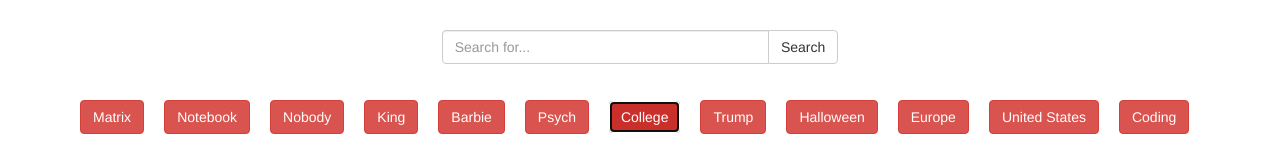
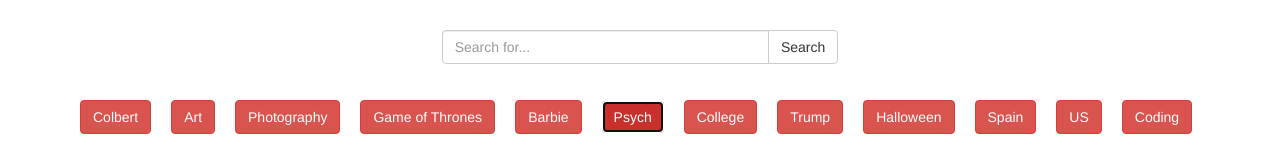
Before and after one commit to bowenbrinegar/giphy, a website: page index.html in a window 1280 px wide. Both pictures are taken after a click on the element 640 px from the left and 117 px from the top of the page. Drawn offline with nearby package versions, Linux system fonts and the light colour scheme; no server answers.

Commit message:
bugs fixed, final changes made

```diff
--- a/assets/javascript/app.js
+++ b/assets/javascript/app.js
@@ -1,8 +1,6 @@
 $(document).ready(function()  {
 
-
-
-var gifs = ["Matrix", "Notebook", "Nobody", "King", "Barbie", "Psych", "College", "Trump", "Halloween", "Europe", "United States", "Coding"];
+var gifs = ["Colbert", "Art", "Photography", "Game of Thrones", "Barbie", "Psych", "College", "Trump", "Halloween", "Spain", "US", "Coding"];
 
 var xxGif = [];
 var xxLink = [];
@@ -10,18 +8,23 @@
 var xxRating = [];
 var xxHeight = [];
 var term;
+var offset;
+var queryURL;
+var click = 0;
 
 function displayGifs() {
+    offset = 0;
+    click++;
+
     term = $(this).attr('data-name');
-    var queryURL;
 
-    var offset = 0;
-
+    if (click > 1) {
         $('#grid').masonry( 'remove', $('#grid').find('.grid-item') ).masonry('layout');
         $('#grid').masonry({
           itemSelector: '.grid-item',
           columnWidth: 5,
         });
+    }
 
     firstRun();
 
@@ -45,6 +48,7 @@
     };
 
     function firstRun() {
+        console.log(offset)
         URL();
         fetchAjaxContent();
         setTimeout(loop, 500);
@@ -53,7 +57,8 @@
 
     $(window).scroll(function() {
         if ($(window).scrollTop() >= ($(document).height() - $(window).height()) * 0.9) {
-            console.log("help!")
+            offset = offset + 30
+            console.log(offset)
             URL();
             fetchAjaxContent();
             loop();
@@ -62,7 +67,6 @@
     });
 
     function refresh() {
-        offset = offset + 30;
         xxGif = [];
         xxLink = [];
         xxStill = [];
@@ -84,13 +88,12 @@
             $('#grid').append( listItem  )
 
             $('#grid').masonry( 'appended', listItem );
-
+        }
+    }
     $('#grid').masonry({
               itemSelector: '.grid-item',
               columnWidth: 5,
     });
-        }
-    }
 };
 
 
@@ -121,54 +124,3 @@
 
 
 });
-
-
-// $.ajax({
- //      url: queryURL,
- //      method: 'GET'
- //    }).done(function(response) {
- //            console.log(response)
-
- //            for (i = 0; i < 1; i++) {
-
- //                var gif = $("<img class='box3'>").attr("src", response.data[i].images.fixed_width.url).css("height", response.data[i].images.fixed_width.height * 1.5);
- //                var link = $("<a target='blank'>").attr("href", response.data[i].bitly_gif_url).append(gif);
- //                var still = $("<img class='box3'>").attr("src", response.data[i].images.fixed_width_still.url).css("height", response.data[i].images.fixed_width.height * 1.5);
- //                var rating = $("<h1 class='rating'>").append(response.data[i].rating);
- //                var div2 = $("<div class='gifhover box3'>").append(rating).append(link).css("height", response.data[i].images.fixed_width.height * 1.5);
- //                var div1 = $("<div class='wrap box3'>").append(still).append(div2).css("height", response.data[i].images.fixed_width.height * 1.5);
-
- //                var listItem = $("<div>").append(div1).addClass("grid-item").css("height", response.data[i].images.fixed_width.height * 1.5).attr("data-aos", "slide-up");
-
- //                    $('#grid').append( listItem )
- //                    $('#grid').masonry( 'appended', listItem);
- //            }
-
-
- //    });
-
-
-
-
-
-    // $(window).scroll(function(){
-
-    //             if ($(window).scrollTop() >= ($(document).height() - $(window).height())* 0.9) {
-
-    //                 for (var x = 0; x < 20; x++) {
-
-    //                     var gif = $("<img class='box3'>").attr("src", response.data[x].images.fixed_width.url).css("height", response.data[x].images.fixed_width.height * 1.5);
-    //                     var link = $("<a target='blank'>").attr("href", response.data[x].bitly_gif_url).append(gif);
-    //                     var still = $("<img class='box3'>").attr("src", response.data[x].images.fixed_width_still.url).css("height", response.data[x].images.fixed_width.height * 1.5);
-    //                     var rating = $("<h1 class='rating'>").append(response.data[x].rating);
-    //                     var div2 = $("<div class='gifhover box3'>").append(rating).append(link).css("height", response.data[x].images.fixed_width.height * 1.5);
-    //                     var div1 = $("<div class='wrap box3'>").append(still).append(div2).css("height", response.data[x].images.fixed_width.height * 1.5);
-
-    //                     var listItem = $("<div>").append(div1).addClass("grid-item").css("height", response.data[x].images.fixed_width.height * 1.5).attr("data-aos", "slide-up");
-
-    //                         $('#grid').append( listItem )
-    //                         $('#grid').masonry( 'appended', listItem);
-    //                 }
-
-    //             };
-    //         });
--- a/index.html
+++ b/index.html
@@ -17,7 +17,6 @@
 
 <button id="myBtn" title="Go to top">Top</button>
 
-
 	<div class='container0'>
 		<div class='col-lg-4 col-md-4 col-sm-4'></div>
 			<div class="col-lg-4 col-md-4 col-sm-4">
@@ -26,11 +25,10 @@
 		      <span class="input-group-btn">
 		        <button id="add-gif" class="btn btn-default" type="button">Search</button>
 		      </span>
-			    </div><!-- /input-group -->
-			  </div><!-- /.col-lg-6 -->
+		    </div>
+		  </div>
 		<div class='col-lg-4 col-md-4 col-sm-4'></div>
 	</div>
-
 
 	<div class='row'>
 		<div class='col-lg-12'>
@@ -42,8 +40,6 @@
 		</div>
 	</div>
 
-
-
 	<div class='container2'>
 		<div id="grid">
 
@@ -51,47 +47,17 @@
 	</div>
 
 
-
-
-	<!-- <div class='wrap'>
-		<img class='box3' src='http://assets1.ignimgs.com/2017/03/06/wonderwoman-1280-9amembargo-1488818748850_1280w.jpg'>
-		<div class='gifhover box3'>
-			<h1 class=rating>G<h1>
-			<a href='http://media.comicbook.com/2017/06/captain-america-wonder-woman-1000968-1280x0.png' target='_blank'><img class='box3' src='http://media.comicbook.com/2017/06/captain-america-wonder-woman-1000968-1280x0.png'></a>
-		</div>
-	</div>
- -->
-
-
-
 	<script src="https://maxcdn.bootstrapcdn.com/bootstrap/3.3.7/js/bootstrap.min.js" integrity="sha384-Tc5IQib027qvyjSMfHjOMaLkfuWVxZxUPnCJA7l2mCWNIpG9mGCD8wGNIcPD7Txa" crossorigin="anonymous"></script>
-
-
-
-<!-- <script>
- $(document).ready(function() {
- $('.grid').masonry({
- // options
- 	columnWidth: 200,
- 	gutter: 10,
- 	horizontalOrder: true,
-  itemSelector: '.grid-item',
-});
-});
-</script> -->
 
 	<script type="text/javascript" src="assets/javascript/app.js"></script>
 
 	<script type="text/javascript" src="assets/javascript/masonry.js"></script>
 
-
 	<script src="node_modules/aos/dist/aos.js"></script>
-
 
 	<script type="text/javascript" src="assets/javascript/srocll.js"></script>
 
 	<script type="text/javascript" src="assets/javascript/scrollToTop.js"></script>
 
-
 </body>
 </html>
```
Lines whose indentation alone changed are shown as unchanged.
